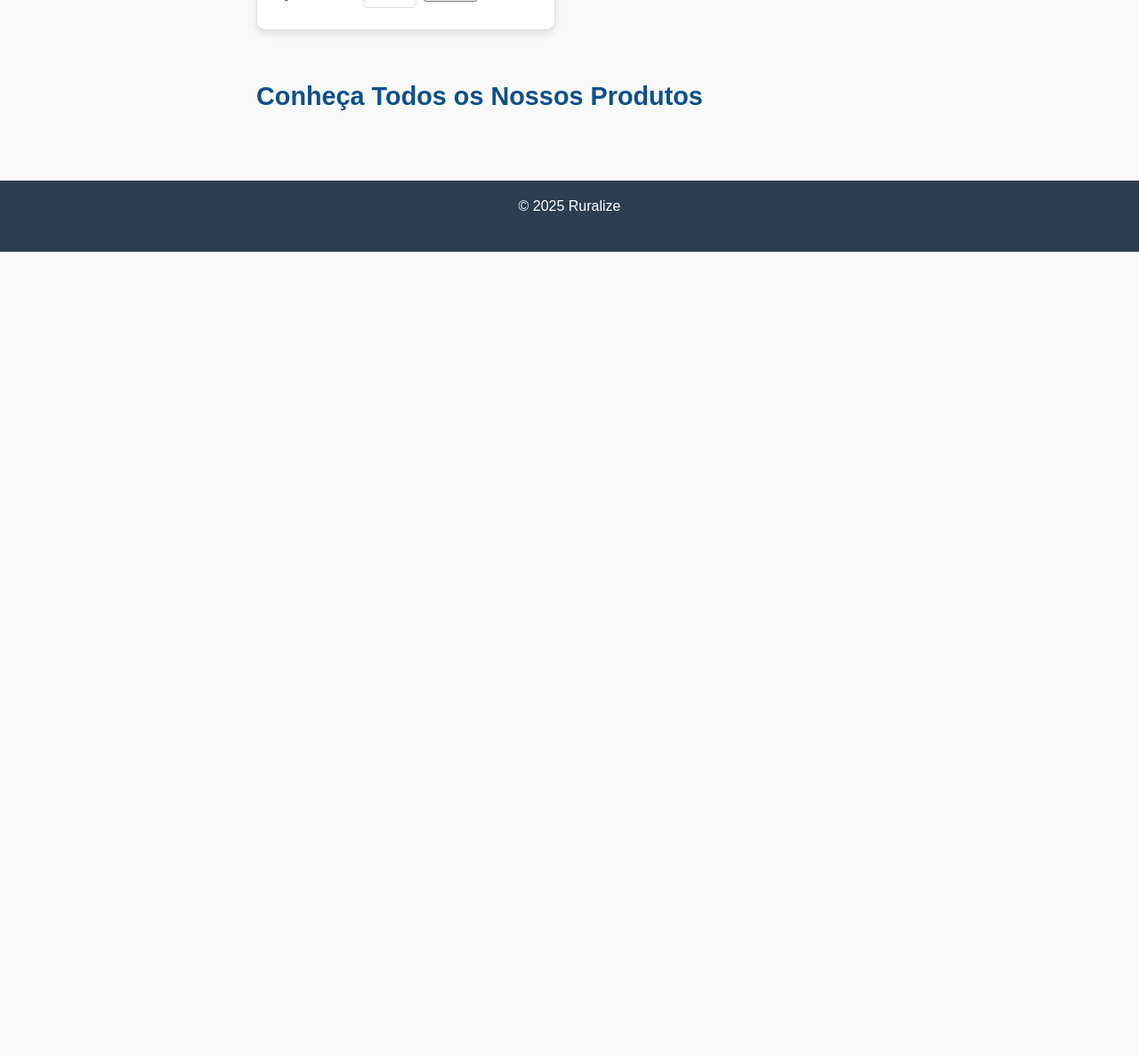
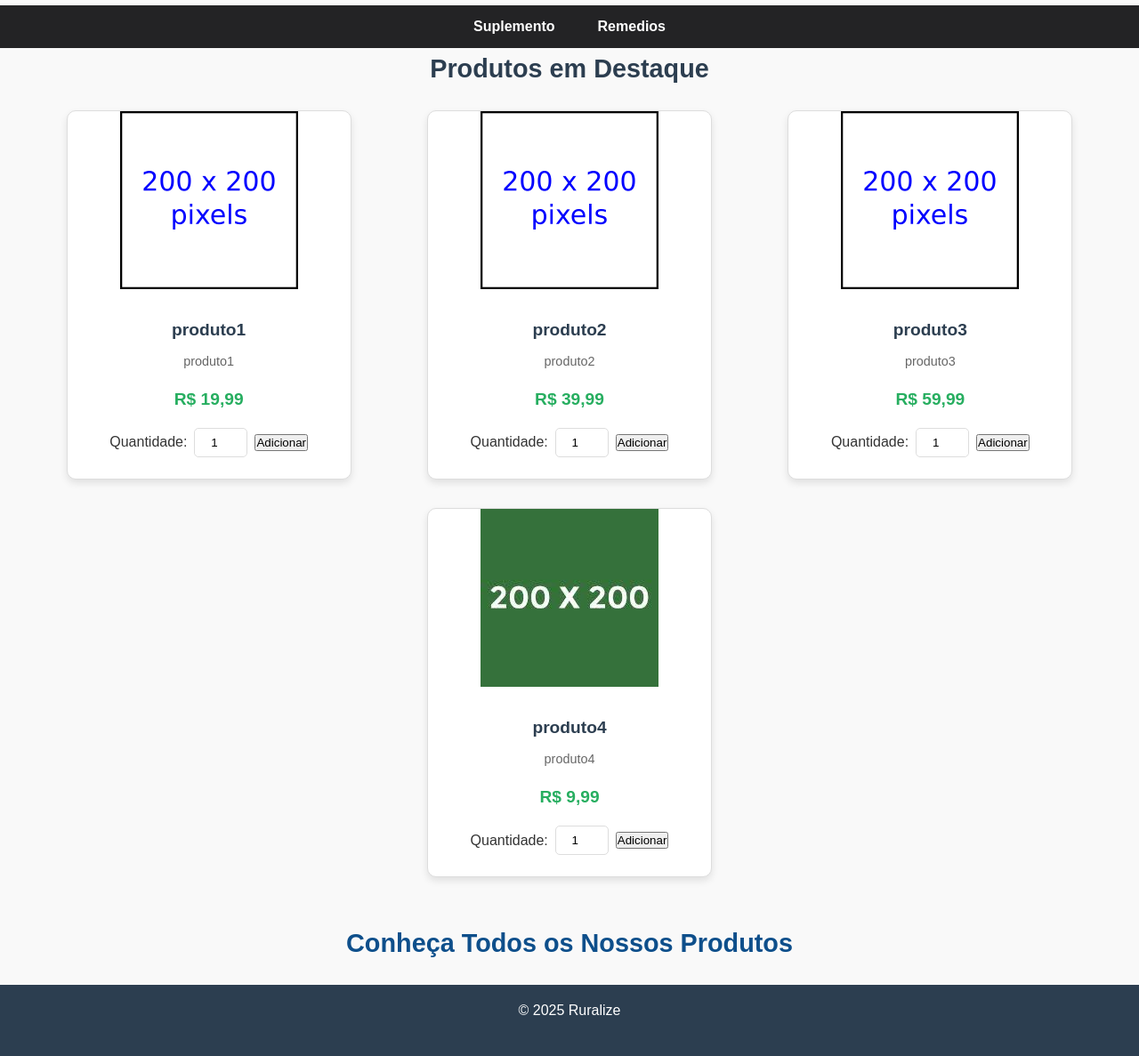
Before and after one commit to Dacovaa/Ruralize, a PHP site: page / in a window 1280 px wide. Shown: the part 1042-2229 px from the top of the page at 89% size. Before the commit the page ends 1325 px from the top, so only its background shows below. Run offline with PHP 8.4, Linux system fonts and the light colour scheme; a user stored in the database is signed in; data comes from the database, SQL or seed files in the repository.

Commit message:
Design da pagina principal concluida, logica para acesso e filtro de categorias concluida. (melhorar design do carrinho e checkout de compra, adicionar paginadedicada a produto)

```diff
--- a/ruralize1/adicionar_carrinho.php
+++ b/ruralize1/adicionar_carrinho.php
@@ -42,8 +42,7 @@ if ($_SERVER['REQUEST_METHOD'] === 'POST') {
     $response['message'] = "Método de requisição inválido.";
 }
 
-// Certifique-se de que o cabeçalho está definido corretamente
 header('Content-Type: application/json');
 echo json_encode($response);
-exit; // Adicione exit para garantir que o script pare aqui
+exit;
 ?>
--- a/ruralize1/header.php
+++ b/ruralize1/header.php
@@ -7,25 +7,27 @@
 </head>
 <body>
     <header>
+       <!--  <li><p>olá (<?= $_SESSION['usuario_nome'] ?>)</p></li> -->
         <nav>
             <ul>
                 <img class="logo" src="img/logoRuralizeok.png " alt="">
+                <div class="separaLogo">
                 <div class="separacaoLayoutHeader">
-                    <li><a href="index.php">Home</a></li>
+                    <li><a href="index.php">Página inicial</a></li>
                     <li><a href="produtos.php">Produtos</a></li>
-                    <li><a href="#">teste</a></li>
+                    <li><a href="#">Sobre nós</a></li>
                 </div>
 
                 <?php if (estaLogado()): ?>
                     <div class="separacaoLayoutHeader">
-                        <li><a href="carrinho.php">Carrinho</a></li>
-                        <li><a href="pedidos.php">Pedidos</a></li>
-                        <li><a href="logout.php">Logout (<?= $_SESSION['usuario_nome'] ?>)</a></li>
+                        <li><a href="carrinho.php" title="Acessar Carrinho"><img src="img/carrinho.png" alt="entrar no carrinho de compras"></a></li>
+                        <li><a href="pedidos.php" title="Meu perfil"><img src="img/profile.png" alt=""></a></li>
+                        <li><a href="logout.php" title="Sair"><img src="img/logout.png" alt="sair da sua conta"></a></li>
                     </div>
-                    <li><a href="#"><img src="img/Shopping bag.ong" alt=""></a></li>
                 <?php else: ?>
                     <li><a href="login.php">Login</a></li>
                 <?php endif; ?>
+                </div>
             </ul>
         </nav>
     </header>
--- a/ruralize1/index.php
+++ b/ruralize1/index.php
@@ -2,17 +2,44 @@
 $tituloPagina = "Ruralize";
 require_once 'config.php';
 
-// Busca os produtos no banco de dados
+// Busca os produtos
 try {
-    $stmt = $pdo->query("SELECT * FROM a01_produto LIMIT 3");
+    $stmt = $pdo->query("SELECT * FROM a01_produto LIMIT 4");
     $produtos = $stmt->fetchAll();
 } catch (PDOException $e) {
     $_SESSION['erro'] = "Erro ao carregar produtos: " . $e->getMessage();
 }
 
+// Busca as categorias
+
+try {
+    $stmt = $pdo->query("SELECT * FROM a02_categoria LIMIT 5");
+    $categorias = $stmt->fetchAll();
+} catch (PDOException $e) {
+    $_SESSION['erro'] = "Erro ao carregar categorias: " . $e->getMessage();
+}
+
 include 'header.php';
 ?>
-
+<link rel="stylesheet" href="styles/nav.css">
+<img class="banner" src="img/Banner Ruralize.png" alt="">
+<section class="categorias-produtos">
+    <div class="categoria-container">
+        <?php if (isset($categorias) && count($categorias) > 0): ?>
+            <?php foreach ($categorias as $categoria): ?>
+            <!-- faz com que enviemos o id da categoria para a url, assim filtrando no produtos.php -->
+                <a class="categoria-link" href="produtos.php?categoria=<?= urlencode($categoria['A02_id']) ?>">
+                    <?= htmlspecialchars($categoria['A02_nome']) ?>
+                </a>
+            <?php endforeach; ?>
+        <?php else: ?>
+            <div class="sem-produtos">
+                Nenhuma categoria no momento.
+            </div>
+        <?php endif; ?>
+    </div>
+</section>
+<section class="conteudo">
 <h2>Produtos em Destaque</h2>
 <div class="produtos-container">
     <?php if (isset($produtos) && count($produtos) > 0): ?>
@@ -57,6 +84,7 @@ include 'header.php';
         </div>
     <?php endif; ?>
 </div>
+</section class="conteudo">
 <br>
 <br>
 <h2>
--- a/ruralize1/pedido_detalhes.php
+++ b/ruralize1/pedido_detalhes.php
@@ -32,7 +32,6 @@ if (!$pedido) {
 try {
     $pdo = getPdo();
 
-    // Consulta corrigida
     $stmt = $pdo->prepare("SELECT p.A01_nome, i.A05_quantidade, i.A05_precoUnitario, i.A05_subTotal
                           FROM a05_item_pedido i
                           JOIN a01_produto p ON i.A01_Produto_A01_id = p.A01_id
@@ -40,7 +39,6 @@ try {
     $stmt->execute([$pedidoId]);
     $itens = $stmt->fetchAll(PDO::FETCH_ASSOC);
 
-    // ... (restante do código)
 } catch (PDOException $e) {
     die("Erro ao buscar itens do pedido: " . $e->getMessage());
 }
--- a/ruralize1/styles/header.css
+++ b/ruralize1/styles/header.css
@@ -2,8 +2,11 @@
 
 header {
     background-color: var(--corFundoHeader);
-    text-align: center;
-    height: 12vh;
+    height: 10vh;
+    position: sticky;
+    top: 0;
+    z-index: 10;
+    width: 100%;
 }
 
 header h1 {
@@ -19,14 +22,23 @@ header h1 {
 .separacaoLayoutHeader{
     display: flex;
     flex-direction: row;
-    gap: 1rem;
+    gap: 1.5rem;
     align-items: center;
+}
+.separacaoLayoutHeader>li>a>img{
+    width: 25px;
+}
+.separaLogo{
+    display: flex;
+    align-items: center;
+    width: 60%;
+    justify-content: space-between;
 }
 nav ul {
     list-style: none;
     display: flex;
     justify-content: center;
-    justify-content: space-around;
+    justify-content: space-between;
     padding: 0.5rem 1rem;
     align-items: center;
 }
@@ -40,4 +52,5 @@ nav ul li a {
 
 nav ul li a:hover {
     color: #3498db;
+
 }
--- /dev/null
+++ b/ruralize1/styles/nav.css
@@ -0,0 +1,22 @@
+@import url(styles.css);
+
+.categorias-produtos{
+    background-color: var(--corFundoHeader);
+    height: 3rem;
+}
+.categoria-container{
+    display: flex;
+    flex-direction: row;
+    justify-content: center;
+    align-items: center;
+    gap: 3rem;
+    height: 100%;
+
+    font-family: sans-serif;
+    font-weight: 600;
+    color: white;
+
+}
+.categoria-container a:hover{
+    color: #14AE5C;
+}
--- a/ruralize1/styles/styles.css
+++ b/ruralize1/styles/styles.css
@@ -1,6 +1,6 @@
 @import url(reset.css);
 
-:root{ --corFundoHeader: #1E211D}
+:root{ --corFundoHeader: #232325}
 :root{ --corFundoLogin: #23261F}
 
 /* Reset básico */
@@ -22,15 +22,17 @@
     background-color: #e74c3c;
     color: #fff;
     padding: 1rem;
-    margin: 1rem;
     border-radius: 5px;
     text-align: center;
+        position: sticky;
+    top: 0;
+    z-index: 10;
+    width: 100%;
 }
 
 /* Conteúdo principal */
 main {
-    padding: 3rem;
-    width: 100vh;
+
     height: auto;
     margin: 0 auto;
 }
@@ -40,9 +42,80 @@ h2 {
     color: #2c3e50;
 }
 
+.banner{
+    width: 100%;
+}
+/* ----------------------------------------------------- */
+.conteudo{
+    padding: 0 3rem;
+}
+.conteudo h2, main h2{
+    text-align: center;
+}
+.produto-imagem img {
+    width: 100%;
+    height: 200px;
+    object-fit: contain;
+    border-radius: 8px;
+}
+.produto-lista {
+    display: grid;
+    grid-template-columns: repeat(auto-fit, minmax(250px, 1fr));
+    gap: 2rem;
+    padding: 2rem;
+}
+
+.produto-card {
+    background-color: #fff;
+    border: 1px solid #ddd;
+    border-radius: 10px;
+    overflow: hidden;
+    box-shadow: 0 4px 8px rgba(0, 0, 0, 0.1);
+    transition: transform 0.3s ease, box-shadow 0.3s ease;
+    width: 20rem;
+}
+
+.produto-card:hover {
+    transform: translateY(-5px);
+    box-shadow: 0 6px 12px rgba(0, 0, 0, 0.15);
+}
+
+
+.produto-info {
+    padding: 1.5rem;
+    text-align: center;
+}
+
+.produto-info h3 {
+    font-size: 1.2rem;
+    margin-bottom: 0.5rem;
+    color: #2c3e50;
+
+}
+
+.produto-info .descricao {
+    font-size: 0.9rem;
+    color: #666;
+    margin-bottom: 1rem;
+      white-space: nowrap;
+    overflow: hidden;
+    text-overflow: ellipsis;
+}
+
+.produto-info .preco {
+    font-size: 1.2rem;
+    color: #27ae60;
+    font-weight: bold;
+    margin-bottom: 1rem;
+}
+
+/* ----------------------------------------------------- */
+
 /* Estilos para produtos */
-.produtos-container {
-    display: grid;
+.produtos-container, .produto-lista {
+    display: flex;
+    justify-content: space-around;
+    flex-wrap: wrap;
     grid-template-columns: repeat(auto-fit, minmax(250px, 1fr));
     gap: 2rem;
 }
@@ -284,6 +357,7 @@ h2 {
 .form-adicionar {
     display: flex;
     align-items: center;
+    justify-content: center;
     gap: 0.5rem;
 }
 
@@ -298,8 +372,8 @@ h2 {
 /* Estilos para os botões do carrinho */
 .botoes-carrinho {
     display: flex;
-    gap: 1rem; /* Espaçamento entre os botões */
-    justify-content: flex-end; /* Alinha os botões à direita */
+    gap: 1rem;
+    justify-content: flex-end;
     margin-top: 1rem;
 }
 
@@ -336,62 +410,7 @@ h2 {
 .botao-atualizar:hover {
     background-color: #e67e22;
 }
-.produto-imagem img {
-    width: 100%;
-    height: 200px;
-    object-fit: cover;
-    border-radius: 8px;
-}
-.produto-lista {
-    display: grid;
-    grid-template-columns: repeat(auto-fit, minmax(250px, 1fr));
-    gap: 2rem;
-    padding: 2rem;
-}
 
-.produto-card {
-    background-color: #fff;
-    border: 1px solid #ddd;
-    border-radius: 10px;
-    overflow: hidden;
-    box-shadow: 0 4px 8px rgba(0, 0, 0, 0.1);
-    transition: transform 0.3s ease, box-shadow 0.3s ease;
-}
-
-.produto-card:hover {
-    transform: translateY(-5px);
-    box-shadow: 0 6px 12px rgba(0, 0, 0, 0.15);
-}
-
-.produto-imagem img {
-    width: 100%;
-    height: 200px;
-    object-fit: cover;
-}
-
-.produto-info {
-    padding: 1.5rem;
-    text-align: center;
-}
-
-.produto-info h3 {
-    font-size: 1.2rem;
-    margin-bottom: 0.5rem;
-    color: #2c3e50;
-}
-
-.produto-info .descricao {
-    font-size: 0.9rem;
-    color: #666;
-    margin-bottom: 1rem;
-}
-
-.produto-info .preco {
-    font-size: 1.2rem;
-    color: #27ae60;
-    font-weight: bold;
-    margin-bottom: 1rem;
-}
 
 /* Toast para mensagens */
 .toast {
```
Also changed, not shown: ruralize1/produtos.php (+35 -2 lines), ruralize1/img/account_circle.svg (added), ruralize1/img/carrinho verde.png (added), ruralize1/img/carrinho.png (added), ruralize1/img/logout verde.png (added), ruralize1/img/logout.png (added), ruralize1/img/profile verde.png (added), ruralize1/img/profile.png (added).
